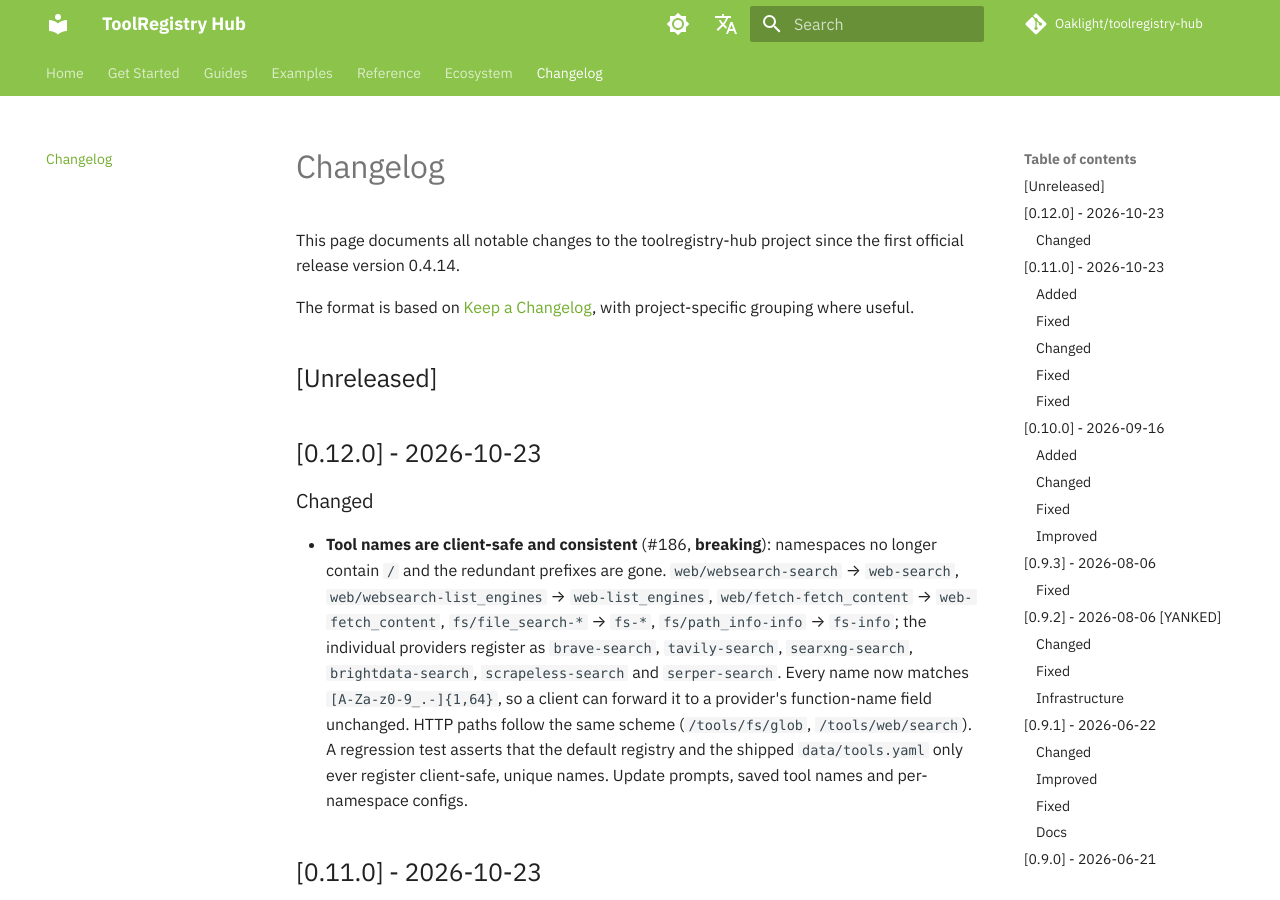
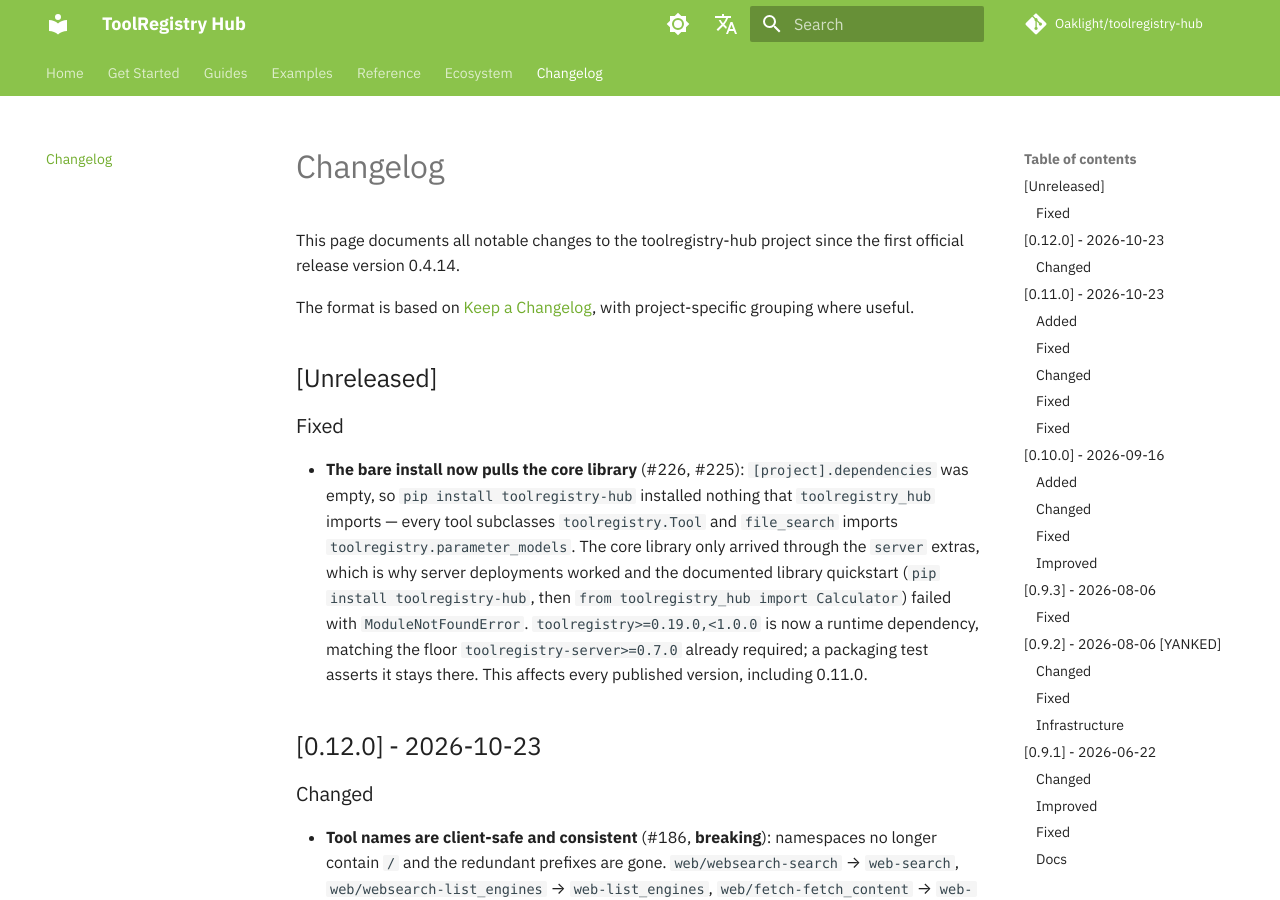
Before and after one commit to Oaklight/toolregistry-hub, an MkDocs documentation site: the page built from docs/changelog.md, in a window 1280 px wide and 900 px high. Built offline with MkDocs 1.6.1 and Material for MkDocs 9.7.7, drawn with Linux system fonts in a browser that asks for light colours; some web fonts are replaced; comment, search, counter and statistics services are not loaded.

Commit message:
docs(changelog): note the missing core dependency in the bare install (#226)

```diff
--- a/docs/changelog.md
+++ b/docs/changelog.md
@@ -13,6 +13,10 @@ This page documents all notable changes to the toolregistry-hub project since th
 The format is based on [Keep a Changelog](https://keepachangelog.com/en/1.1.0/), with project-specific grouping where useful.
 
 ## [Unreleased]
+
+### Fixed
+
+- **The bare install now pulls the core library** (#226, #225): `[project].dependencies` was empty, so `pip install toolregistry-hub` installed nothing that `toolregistry_hub` imports — every tool subclasses `toolregistry.Tool` and `file_search` imports `toolregistry.parameter_models`. The core library only arrived through the `server` extras, which is why server deployments worked and the documented library quickstart (`pip install toolregistry-hub`, then `from toolregistry_hub import Calculator`) failed with `ModuleNotFoundError`. `toolregistry>=0.19.0,<1.0.0` is now a runtime dependency, matching the floor `toolregistry-server>=0.7.0` already required; a packaging test asserts it stays there. This affects every published version, including 0.11.0.
 
 ## [0.12.0] - 2026-10-23
 
```
